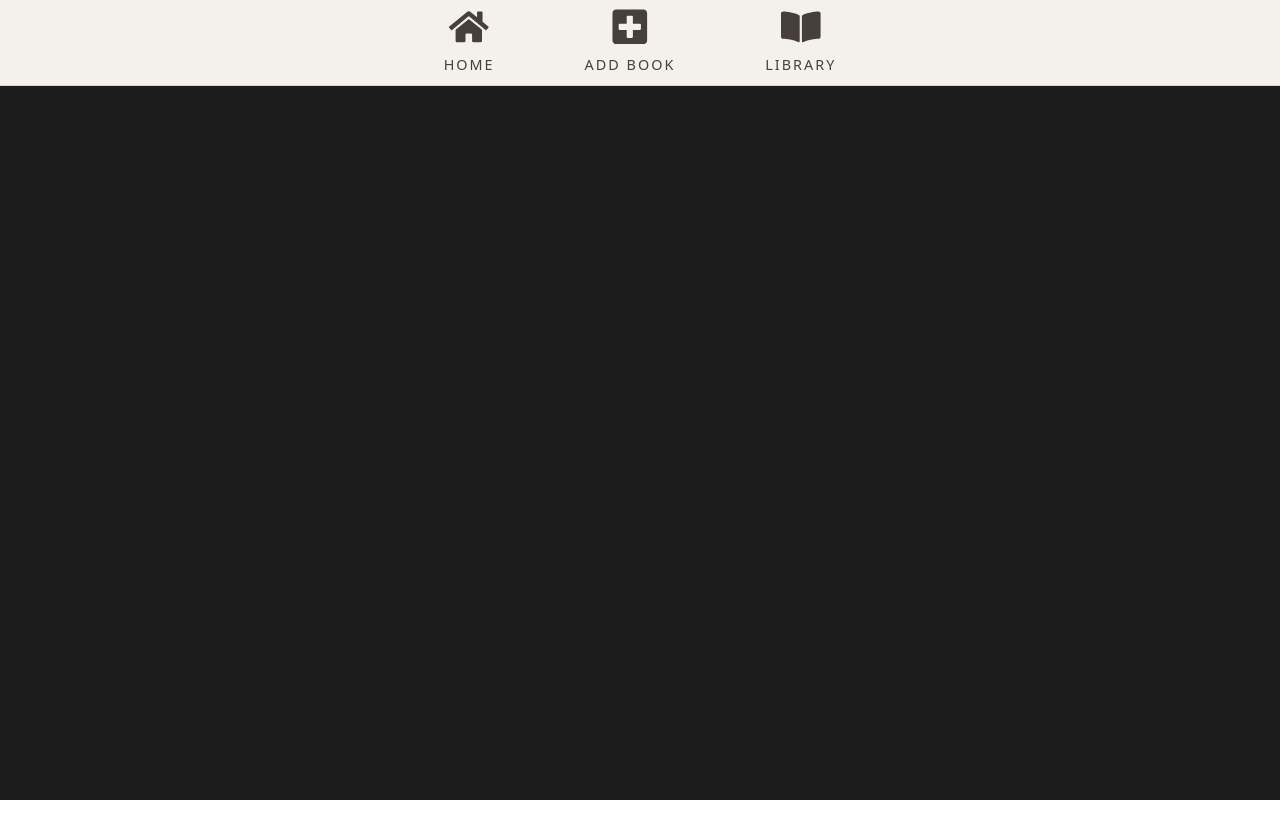
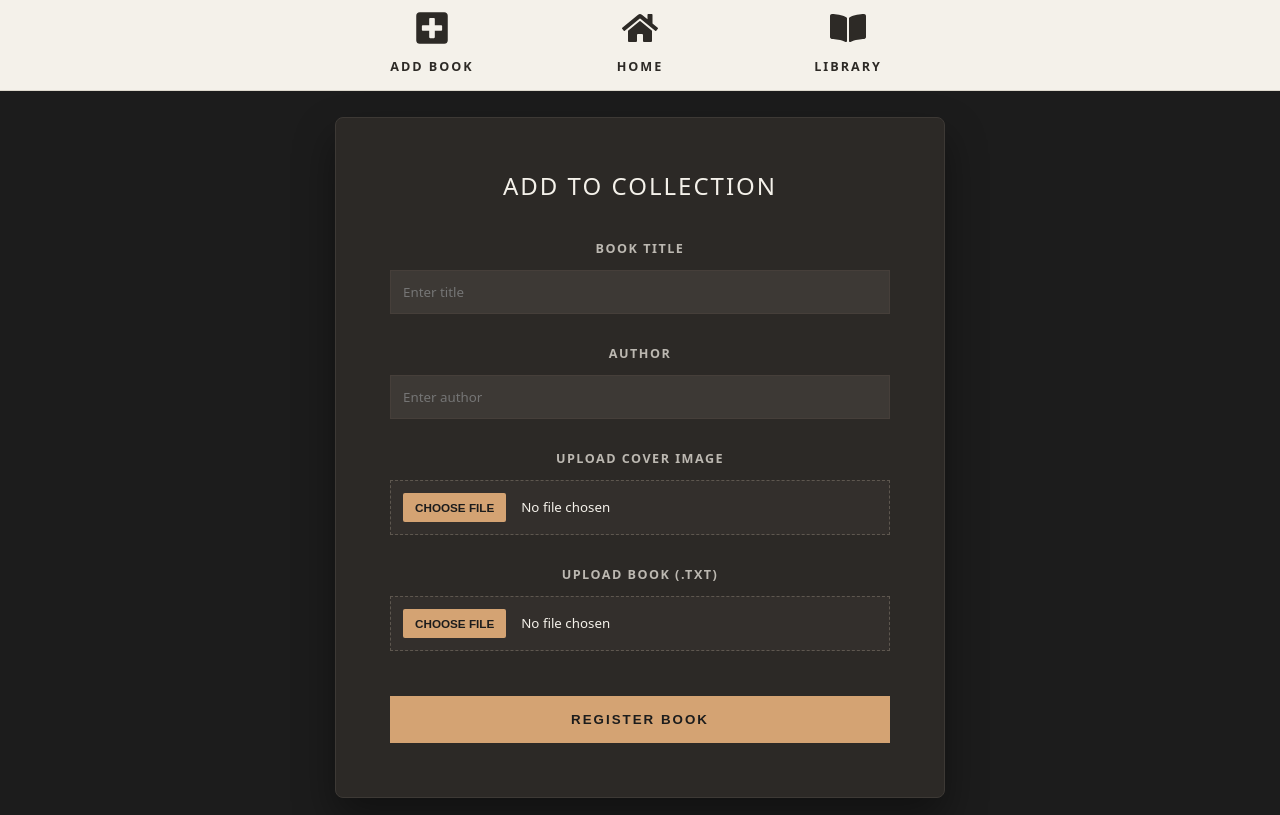
Before and after one commit to rostinator4/mybook_store, a React (Vite) app: page /add in a window 1280 px wide. Built offline with nearby package versions, Linux system fonts and the light colour scheme; no server answers; the database is empty.

Commit message:
improved UI, the app handles insertion

```diff
--- a/package.json
+++ b/package.json
@@ -10,6 +10,7 @@
     "preview": "vite preview"
   },
   "dependencies": {
+    "@supabase/supabase-js": "^2.104.1",
     "react": "^19.2.5",
     "react-dom": "^19.2.5",
     "react-icons": "^5.6.0",
--- a/src/App.jsx
+++ b/src/App.jsx
@@ -1,14 +1,35 @@
-import { useState } from 'react'
+import { Route , Routes } from 'react-router-dom'
+import { useState, useEffect } from 'react'
 import './App.css'
 import Header from './components/Header'
+import AddBook from './components/AddBook'
+import Home from './components/Home'
+import About from './components/About'
+import { supabase } from './supabaseClient'
 
 function App() {
-  const [count, setCount] = useState(0)
+  useEffect(() => {
+    const testConnection = async () => {
+      const { data, error } = await supabase.from('Library').select('*').limit(1)
+      if (error) {
+        console.error("Connection Error:", error.message)
+      } else {
+        console.log("Supabase Connected! Data:", data)
+      }
+    }
+    testConnection()
+  }, [])
 
   return (
     <div>
       <Header/>
-
+      <main style={{ paddingTop: '100px' }}> {/* Space for the fixed header */}
+        <Routes>
+          <Route path="/" element={<Home />} />
+          <Route path="/add" element={<AddBook />} />
+          <Route path="/about" element={<About />} />
+        </Routes>
+      </main>
     </div>
   )
 }
--- a/src/components/About.jsx
+++ b/src/components/About.jsx
@@ -0,0 +1,7 @@
+const About = () => {
+    return (
+        <div></div>
+    )
+}
+
+export default About;
--- /dev/null
+++ b/src/components/AddBook.css
@@ -0,0 +1,109 @@
+.add-book-container {
+  display: flex;
+  justify-content: center;
+  align-items: center;
+  min-height: calc(100vh - 85px);
+  background-color: #1c1c1c; /* Matches your App background */
+}
+
+.add-book-form {
+  background-color: #2c2926; /* Darker form surface */
+  padding: 3rem;
+  border-radius: 8px;
+  width: 100%;
+  max-width: 500px;
+  /* Glow instead of a hard shadow for dark mode */
+  box-shadow: 0 20px 40px rgba(0, 0, 0, 0.4);
+  border: 1px solid #3d3935;
+}
+
+.add-book-form h2 {
+  color: #f4f1ea; /* Parchment white for the heading */
+  margin-bottom: 2rem;
+  text-align: center;
+  letter-spacing: 2px;
+  font-weight: 300;
+  text-transform: uppercase;
+}
+
+.input-group {
+  margin-bottom: 1.5rem;
+  display: flex;
+  flex-direction: column;
+  gap: 8px;
+}
+
+.input-group label {
+  font-size: 0.7rem;
+  text-transform: uppercase;
+  letter-spacing: 1.5px;
+  color: #bcb8b1; /* Muted silver */
+  font-weight: 600;
+}
+
+/* Styling the inputs and file zones */
+.input-group input[type="text"],
+.input-group textarea,
+.file-input {
+  padding: 12px;
+  border: 1px solid #463f3a;
+  background-color: #3d3935; /* Slightly lighter than the form */
+  color: #f4f1ea;
+  font-family: inherit;
+  outline: none;
+  transition: all 0.3s ease;
+}
+
+.input-group input:focus,
+.input-group textarea:focus {
+  border-color: #d4a373; /* Gold accent focus */
+  background-color: #433f3a;
+}
+
+/* Customizing the File Upload areas */
+.file-input {
+  border: 1px dashed #5e574f !important;
+  background-color: #332f2c !important;
+}
+
+/* Customizing the "Choose File" button inside the input */
+input[type="file"]::file-selector-button {
+  background-color: #d4a373;
+  color: #1c1c1c;
+  border: none;
+  padding: 8px 12px;
+  border-radius: 2px;
+  cursor: pointer;
+  text-transform: uppercase;
+  font-size: 0.65rem;
+  font-weight: bold;
+  margin-right: 15px;
+}
+
+.cover-preview {
+  margin-top: 15px;
+  width: 100%;
+  max-height: 250px;
+  object-fit: cover;
+  border-radius: 4px;
+  border: 1px solid #463f3a;
+}
+
+.submit-btn {
+  width: 100%;
+  padding: 16px;
+  background-color: #d4a373; /* Gold button */
+  color: #1c1c1c; /* Dark text on gold */
+  border: none;
+  font-weight: bold;
+  text-transform: uppercase;
+  letter-spacing: 2px;
+  cursor: pointer;
+  margin-top: 1rem;
+  transition: transform 0.2s ease, filter 0.2s ease;
+}
+
+.submit-btn:hover {
+  filter: brightness(1.1);
+  transform: translateY(-2px);
+}
--- a/src/components/AddBook.jsx
+++ b/src/components/AddBook.jsx
@@ -0,0 +1,111 @@
+import { useState } from 'react';
+import { supabase } from '../supabaseClient'; // Adjust path if needed
+import { BiExpand } from 'react-icons/bi';
+import './AddBook.css'
+
+const AddBook = () => {
+    const [title, setTitle] = useState('');
+    const [author, setAuthor] = useState('');
+    const [imageFile, setImageFile] = useState(null);
+    const [textFile, setTextFile] = useState(null);
+    const [loading, setLoading] = useState(false);
+
+    const handleRegister = async (e) => {
+        e.preventDefault();
+        setLoading(true);
+
+        try {
+            // 1. Upload Cover Image
+            const imgName = `${Date.now()}_${imageFile.name}`;
+            const { data: imgData, error: imgErr } = await supabase.storage
+                .from('books')
+                .upload(`covers/${imgName}`, imageFile);
+            if (imgErr) throw imgErr;
+
+            // 2. Upload .txt file
+            const txtName = `${Date.now()}_${textFile.name}`;
+            const { data: txtData, error: txtErr } = await supabase.storage
+                .from('books')
+                .upload(`contents/${txtName}`, textFile);
+            if (txtErr) throw txtErr;
+
+            // 3. Insert into Database Table
+            const { error: dbErr } = await supabase
+                .from('Library') // Ensure this matches your table name exactly
+                .insert([{
+                    title,
+                    author,
+                    image: imgData.path,     // Stores the path to the cover
+                    book_file: txtData.path  // Stores the path to the text file
+                }]);
+            if (dbErr) throw dbErr;
+
+            alert("Book added successfully!");
+            // Reset form
+            setTitle(''); setAuthor('');
+        } catch (error) {
+            alert(error.message);
+        } finally {
+            setLoading(false);
+        }
+    };
+
+return (
+        <div className="add-book-container"> {/* Container for centering */}
+            <form className="add-book-form" onSubmit={handleRegister}>
+                <h2>Add to Collection</h2>
+
+                <div className="input-group">
+                    <label>Book Title</label>
+                    <input
+                        type="text"
+                        value={title}
+                        onChange={(e) => setTitle(e.target.value)}
+                        placeholder="Enter title"
+                        required
+                    />
+                </div>
+
+                <div className="input-group">
+                    <label>Author</label>
+                    <input
+                        type="text"
+                        value={author}
+                        onChange={(e) => setAuthor(e.target.value)}
+                        placeholder="Enter author"
+                        required
+                    />
+                </div>
+
+                <div className="input-group">
+                    <label>Upload Cover Image</label>
+                    <input
+                        className="file-input"
+                        type="file"
+                        accept="image/*"
+                        onChange={(e) => setImageFile(e.target.files[0])}
+                        required
+                    />
+                </div>
+
+                <div className="input-group">
+                    <label>Upload Book (.txt)</label>
+                    <input
+                        className="file-input"
+                        type="file"
+                        accept=".txt"
+                        onChange={(e) => setTextFile(e.target.files[0])}
+                        required
+                    />
+                </div>
+
+                <button type="submit" className="submit-btn" disabled={loading}>
+                    {loading ? "Registering..." : "Register Book"}
+                </button>
+            </form>
+        </div>
+    );
+};
+
+
+export default AddBook;
--- a/src/components/Header.css
+++ b/src/components/Header.css
@@ -1,13 +1,7 @@
-/* 1. Reset and Body */
-body {
-  background-color: #1c1c1c;
-  margin: 0;
-}
-
-/* 2. Header Layout */
 .header {
   width: 100%;
-  height: 85px;
+  height: 90px;
+  /* Switched to Parchment White for high contrast against your dark background */
   background-color: #f4f1ea;
   display: flex;
   justify-content: center;
@@ -21,37 +15,46 @@ body {
 
 .nav-center {
   display: flex;
-  gap: 5rem; /* This creates the wide spacing in the middle */
+  align-items: center;
+  /* Balanced gap to keep the 'Home' button centered */
+  gap: 6rem;
 }
 
-/* 3. Navigation Links (Combined into one block) */
 .nav-link {
-  text-decoration: none; /* Removes the blue underline */
-  background: transparent;
-  border: none;
-  color: #463f3a;
+  text-decoration: none;
+  /* Dark Charcoal for text/icons against the light header */
+  color: #2d2a26;
   display: flex;
   flex-direction: column;
   align-items: center;
-  gap: 6px;
-  cursor: pointer;
-  /* This is the high-end zoom transition */
+  gap: 8px;
+  width: 100px; /* Fixed width ensures the 'middle' is mathematically centered */
   transition: all 0.4s cubic-bezier(0.175, 0.885, 0.32, 1.275);
 }
 
 .nav-link svg {
-  font-size: 2.2rem; /* Made slightly bigger for impact */
+  font-size: 2rem;
 }
 
 .nav-link span {
-  font-size: 0.8rem;
-  font-weight: 500;
+  font-size: 0.7rem;
+  font-weight: 700;
   letter-spacing: 2px;
   text-transform: uppercase;
 }
 
-/* 4. Hover Effect */
+/* Hover Zoom + Antique Gold color change */
 .nav-link:hover {
-  transform: scale(1.15);
-  color: #a67c52; /* Leather Gold */
+  transform: scale(1.2);
+  color: #a67c52;
 }
+
+/* Ensure the body doesn't hide content behind the new header */
+body {
+  background-color: #1c1c1c;
+  margin: 0;
+}
+
+main {
+  padding-top: 130px; /* Moves the form down below the header */
+}
--- a/src/components/Header.jsx
+++ b/src/components/Header.jsx
@@ -5,17 +5,17 @@ import './Header.css'
 const Header = () => {
     return (
         <div className="header">
-            <div className="nav-center"> {/* Add this wrapper */}
-                <Link to="/" className="nav-link">
-                    <FaHome />
-                    <span>Home</span>
-                </Link>
+            <div className="nav-center">
 
                 <Link to="/add" className="nav-link">
                     <FaPlusSquare />
                     <span>Add Book</span>
                 </Link>
 
+                <Link to="/" className="nav-link">
+                    <FaHome />
+                    <span>Home</span>
+                </Link>
                 <Link to="/about" className="nav-link">
                     <FaBookOpen />
                     <span>Library</span>
--- a/src/components/Home.jsx
+++ b/src/components/Home.jsx
@@ -0,0 +1,7 @@
+const Home = () => {
+    return (
+        <div></div>
+    )
+}
+
+export default Home;
--- /dev/null
+++ b/src/supabaseClient.js
@@ -0,0 +1,7 @@
+import { createClient } from '@supabase/supabase-js'
+
+// You'll find these in your Supabase Dashboard under Settings > API
+const supabaseUrl = 'https://gschjdiyjcgulsazqasg.supabase.co'
+const supabaseKey = 'sb_publishable_EcnSyMQS7NjBKEZl4P12Tw_OjChhi13'
+
+export const supabase = createClient(supabaseUrl, supabaseKey)
```
Also changed, not shown: 1 other file (tests, documents, lock files or other folders).
